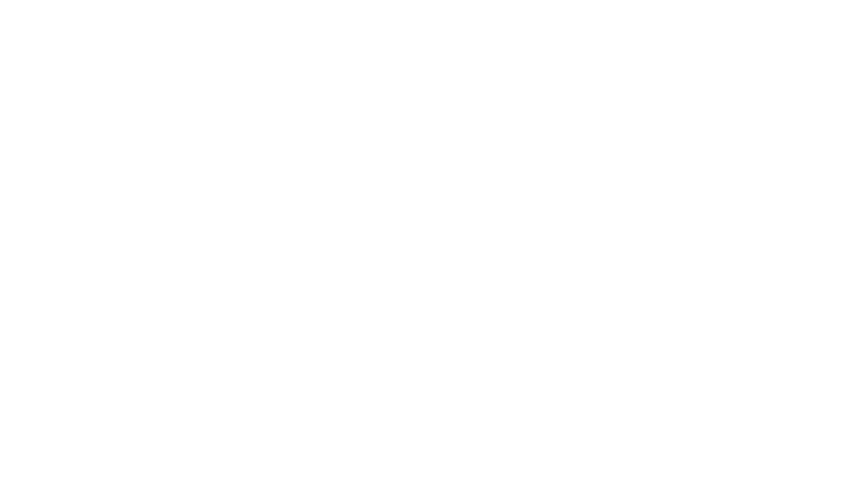
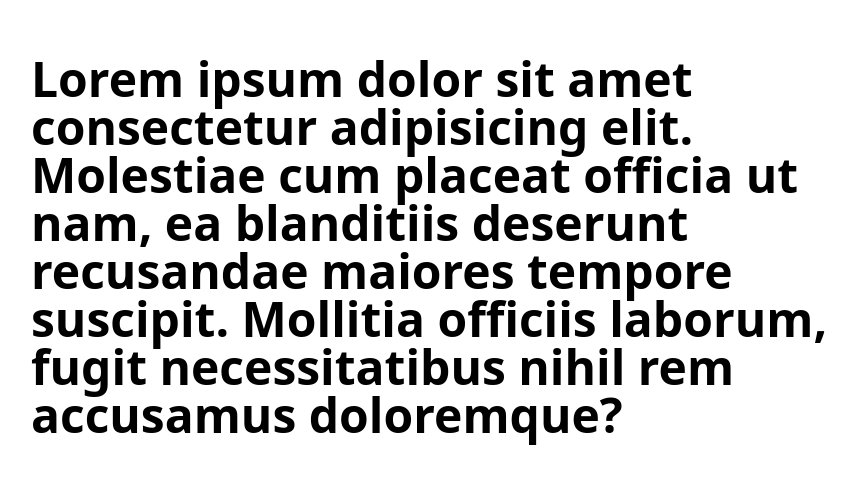
Before and after one commit to NoSineB/techsortium, a Vue app: page / in a window 1280 px wide. Shown: the part 2025-2508 px from the top of the page, without its empty margins (49-905 px from the left). Before the commit the page ends 1600 px from the top, so only its background shows below. Built offline with nearby package versions, Linux system fonts and the light colour scheme.

Commit message:
Second Push

```diff
--- a/src/components/About.vue
+++ b/src/components/About.vue
@@ -8,6 +8,9 @@
         <div class="logos">
             <img src="../assets/images/HEADER.svg" alt="">
         </div>
+    </div>
+    <div class="h-[50vh]">
+
     </div>
 </template>
 
--- /dev/null
+++ b/src/components/Description.vue
@@ -0,0 +1,13 @@
+<template>
+    <div class="desp-div mt-20 ms-20">
+        <div class="w-[70%] text-5xl font-semibold">
+             Lorem ipsum dolor sit amet consectetur adipisicing elit. Molestiae cum placeat officia ut nam, ea blanditiis deserunt recusandae maiores tempore suscipit. Mollitia officiis laborum, fugit necessitatibus nihil rem accusamus doloremque?
+        </div>
+    </div>
+</template>
+
+<style>
+    .desp-div{
+        height: 100vh;
+    }
+</style>
--- a/src/views/HomeView.vue
+++ b/src/views/HomeView.vue
@@ -8,15 +8,17 @@
                 <About />
             </div>
         </div>
+        <Description />
     </div>
 </template>
 
 <script setup>
     import Landing from '../components/Landing.vue';
     import About from '../components/About.vue';
+    import Description from '../components/Description.vue';
 </script>
 
-<style>
+<style scoped>
     .landing-div{
         position: sticky;
         top: 0;
```
